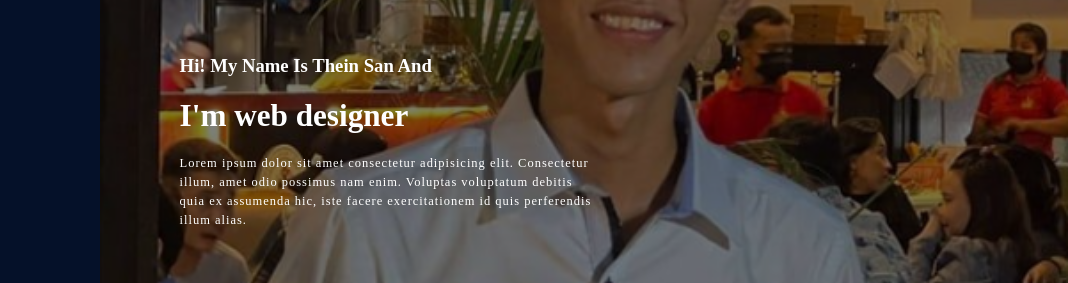
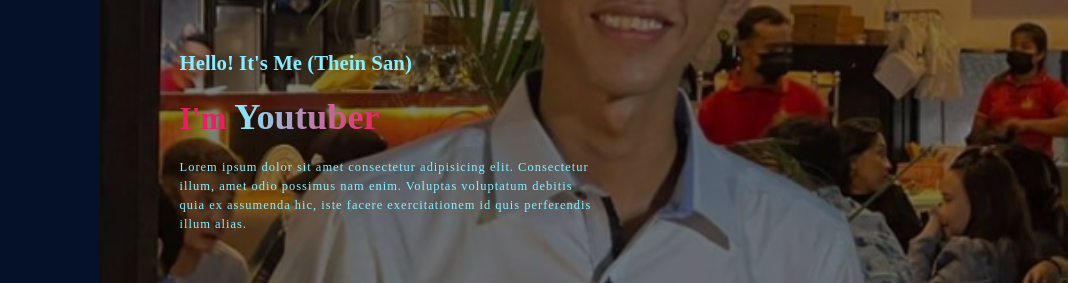
Before and after one commit to theinsan77017/portfolio-v1, a plain HTML site: page index.html in a window 1280 px wide. Shown: the part 258-541 px from the top of the page, 212-1280 px from the left. Drawn offline with nearby package versions, Linux system fonts and the light colour scheme; some packages are replaced by stand-ins of ours; a script that the page names is missing.

Commit message:
home-text-animate-changes

```diff
--- a/css/home.css
+++ b/css/home.css
@@ -22,16 +22,30 @@
 .info-title-animate {
   animation: slideToBotton 2s linear forwards;
 }
+.info-title h3 span {
+  font-size: 3.5rem;
+  text-transform: capitalize;
+  background: linear-gradient(
+    to right,
+    var(--primary-clr-4),
+    var(--primary-clr-5)
+  );
+  -webkit-background-clip: text;
+  color: transparent;
+}
 
 .home-info h1 {
-  font-size: 1.8rem;
+  font-size: 2rem;
   text-transform: capitalize;
+  color: var(--primary-clr-4);
 }
 .home-info h3 {
   margin: 2rem 0;
   font-size: 3rem;
+  color: var(--primary-clr-5);
 }
 .home-info p {
+  color: var(--primary-clr-4);
   line-height: 1.5;
   font-size: 1.2rem;
   letter-spacing: 1px;
--- a/index.html
+++ b/index.html
@@ -25,6 +25,7 @@
     <script src="./js/script.js" defer></script>
     <script src="https://smtpjs.com/v3/smtp.js" defer></script>
     <script src="https://cdn.jsdelivr.net/npm/sweetalert2@11" defer></script>
+    <script src="https://unpkg.com/typed.js@2.1.0/dist/typed.umd.js"></script>
   </head>
   <body>
     <div class="nav-toggle"><i id="bars" class="fa-solid fa-bars"></i></div>
@@ -81,8 +82,8 @@
       <span class="modal"></span>
       <article class="home-info">
         <div class="info-title hidden-animate">
-          <h1>Hi! my name is thein san and</h1>
-          <h3>I'm <span>web designer</span></h3>
+          <h1>Hello! It's me (Thein San)</h1>
+          <h3>I'm <span class="multi-text"></span></h3>
         </div>
         <p class="hidden-animate home-info-p">
           Lorem ipsum dolor sit amet consectetur adipisicing elit. Consectetur
--- a/js/script.js
+++ b/js/script.js
@@ -193,3 +193,12 @@
     observer.observe(section);
   });
 });
+
+// home typing text animate
+var typed = new Typed(".multi-text", {
+  strings: ["coder", "youtuber", "designer"],
+  loop: true,
+  typeSpeed: 100,
+  backSpeed: 80,
+  backDelay: 1500,
+});
```
